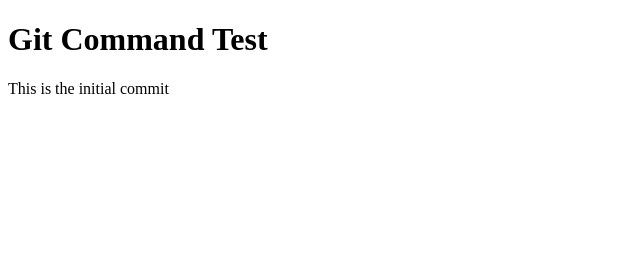
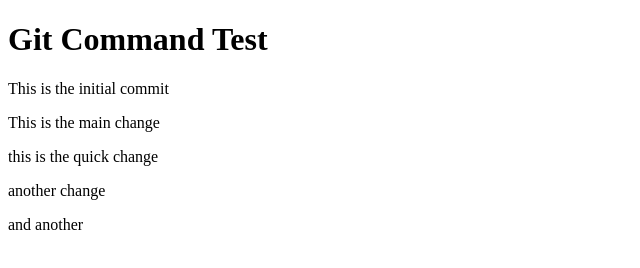
Before and after one commit to pcsandford/testing-things, a plain HTML site: page index.html in a window 1280 px wide. Shown: the whole page, without its empty margins (0-640 px from the left). Drawn offline with Linux system fonts and the light colour scheme.

Commit message:
squashed commits

```diff
--- a/index.html
+++ b/index.html
@@ -7,6 +7,10 @@
 <body>
 <h1>Git Command Test</h1>
 <p>This is the initial commit</p>
+<p>This is the main change</p>
+<p>this is the quick change</p>
+<p>another change</p>
+<p>and another</p>
 
 </body>
 </html>
```
